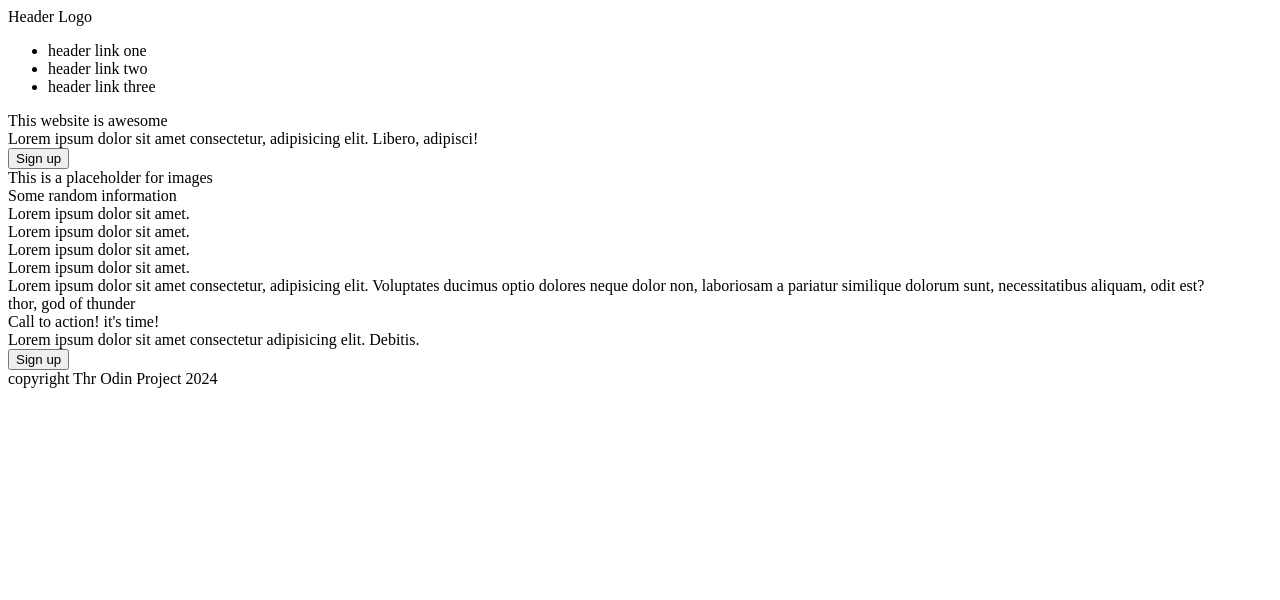
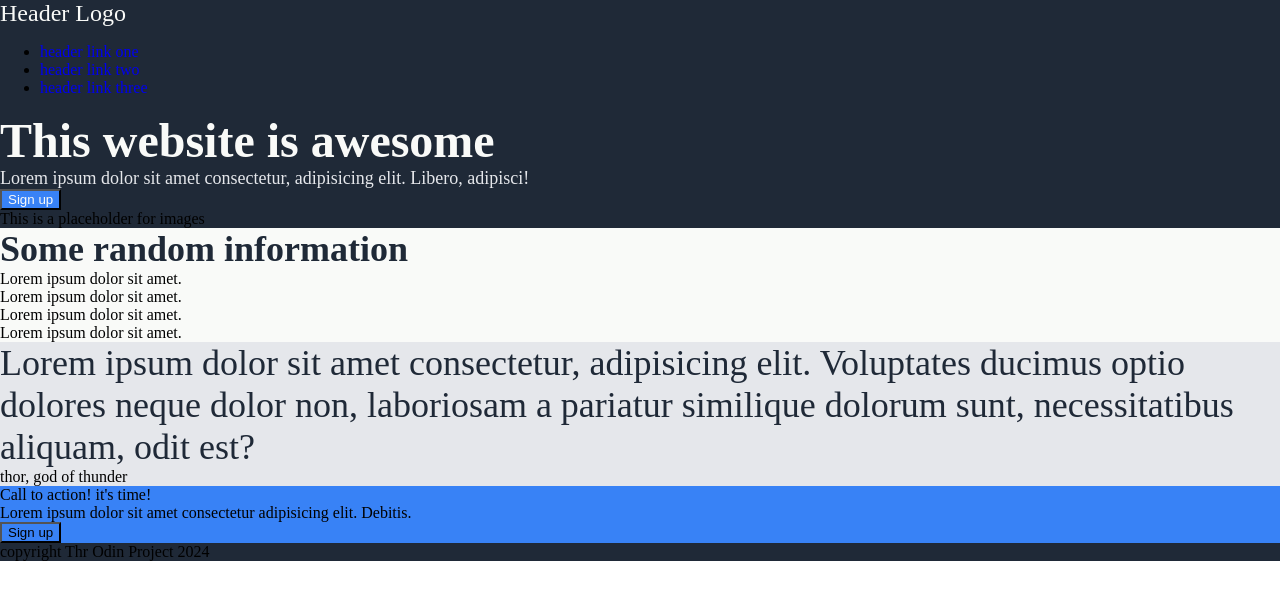
Before and after one commit to lidwan/project-lading-page, a plain HTML site: page index.html in a window 1280 px wide. Drawn offline with Linux system fonts and the light colour scheme.

Commit message:
completed basic css styling

```diff
--- a/index.html
+++ b/index.html
@@ -11,9 +11,9 @@
         <div class="header">
             <div class="header-logo">Header Logo</div>
             <ul>
-                <li>header link one</li>
-                <li>header link two</li>
-                <li>header link three</li>
+                <li> <a href="#">header link one</a></li>
+                <li> <a href="#">header link two</a></li>
+                <li> <a href="#">header link three</a></li>
             </ul>
         </div>
         <div class="awesome">
--- a/styles.css
+++ b/styles.css
@@ -0,0 +1,62 @@
+body {
+    display: flex;
+    flex-direction: column;
+    padding: 0;
+    margin: 0;
+}
+
+.sec1,
+.footer {
+    background-color: #1F2937;
+}
+
+.sec1-title {
+    font-size: 48px;
+    font-weight: 900;
+}
+
+.sec1-disc {
+    font-size: 18px;
+    color: #E5E7EB;
+}
+
+.header-logo {
+    font-size: 24px;
+}
+
+.header-signup-button,
+.sec4-signup-button {
+    background-color: #3882F6;
+}
+
+.sec2 {
+    background-color: #F9FAF8;
+}
+.sec2-title {
+    font-size: 36px;
+    font-weight: 900;
+    color: #1F2937;
+}
+
+.sec3 {
+    background-color: #E5E7EB;
+}
+
+.quote {
+    font-size: 36px;
+    font-weight: 300;
+    color: #1F2937;
+}
+.call-scr {
+    background-color: #3882F6;
+}
+
+a {
+    text-decoration: none;
+}
+
+.sec1-title,
+.header-logo,
+.header-signup-button {
+    color: #F9FAF8;
+}
```
